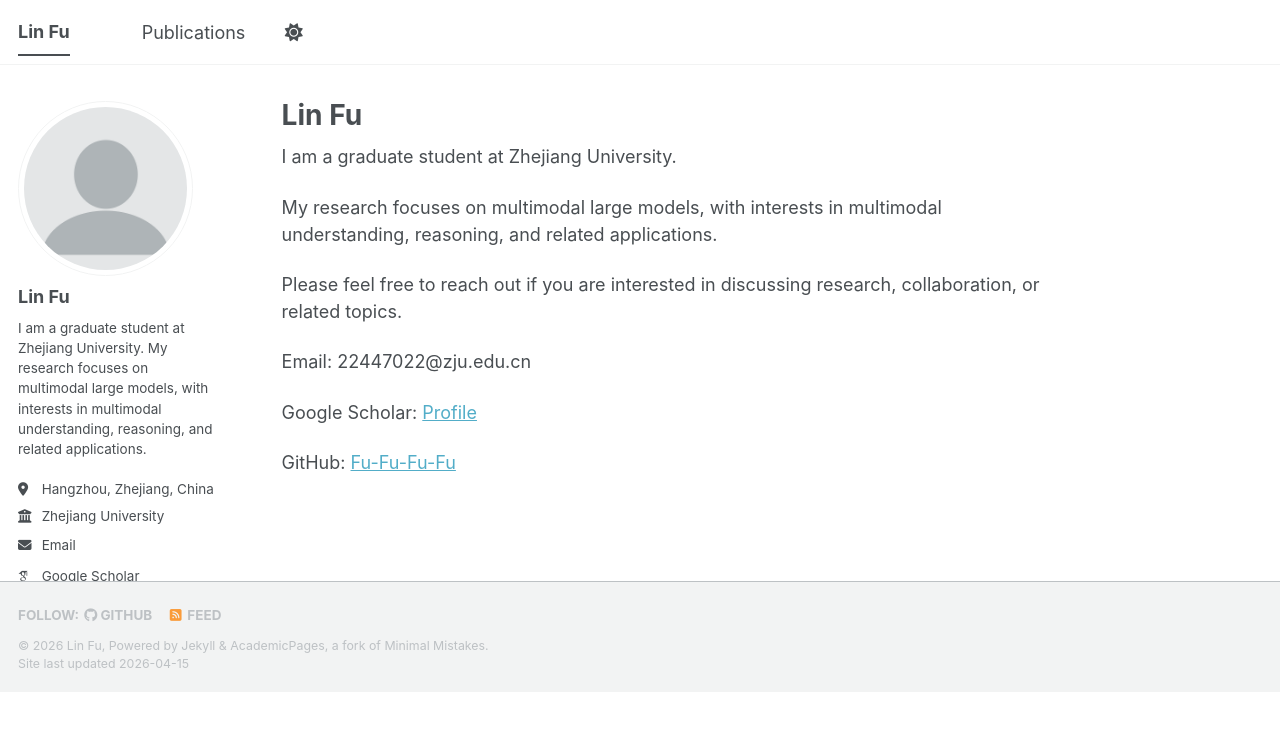
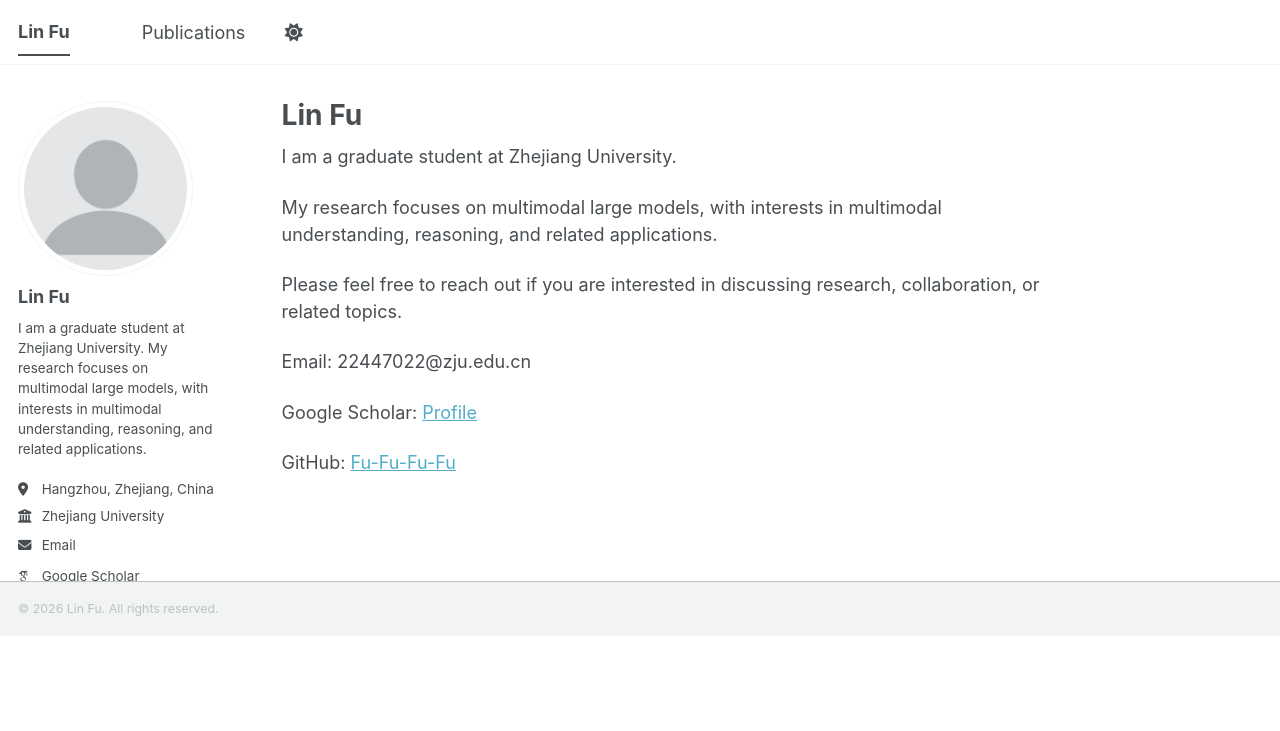
Before and after one commit to Fu-Fu-Fu-Fu/Fu-Fu-Fu-Fu.github.io, a Jekyll site: the page built from _pages/about.md, in a window 1280 px wide. Shown: the top 731 px of the page. Built offline with Jekyll 4.4.1, drawn with Linux system fonts in a browser that asks for light colours; some web fonts are replaced; a script bundle is joined from its source files by our own code; library files that are not in the unit come from our copies.

Commit message:
Update footer.html

```diff
--- a/_includes/footer.html
+++ b/_includes/footer.html
@@ -1,25 +1,3 @@
-{% include base_path %}
-
-{% if site.author.github or site.author.bitbucket or site.atom_feed.hide != true %}
-<div class="page__footer-follow">
-  <ul class="social-icons">
-    {% if site.data.ui-text[site.locale].follow_label %}
-      <li><strong>{{ site.data.ui-text[site.locale].follow_label }}</strong></li>
-    {% endif %}
-    {% if site.author.github %}
-      <li><a href="https://github.com/{{ site.author.github }}"><i class="fab fa-github" aria-hidden="true"></i> GitHub</a></li>
-    {% endif %}
-    {% if site.author.bitbucket %}
-      <li><a href="https://bitbucket.org/{{ site.author.bitbucket }}"><i class="fab fa-bitbucket" aria-hidden="true"></i> Bitbucket</a></li>
-    {% endif %}
-    {% if site.atom_feed.hide != true %}
-    <li><a href="{% if site.atom_feed.path %}{{ site.atom_feed.path }}{% else %}{{ base_path }}/feed.xml{% endif %}"><i class="fa fa-fw fa-rss-square" aria-hidden="true"></i> {{ site.data.ui-text[site.locale].feed_label | default: "Feed" }}</a></li>
-    {% endif %}
-  </ul>
+<div class="page__footer-copyright">
+  &copy; 2026 Lin Fu. All rights reserved.
 </div>
-{% endif %}
-
-<div class="page__footer-copyright">
-  &copy; {{ site.time | date: '%Y' }} {{ site.name | default: site.title }}, {{ site.data.ui-text[site.locale].powered_by | default: "Powered by" }} <a href="https://jekyllrb.com" rel="nofollow">Jekyll</a> &amp; <a href="https://github.com/academicpages/academicpages.github.io">AcademicPages</a>, a fork of <a href="https://mademistakes.com/work/minimal-mistakes-jekyll-theme/" rel="nofollow">Minimal Mistakes</a>.<br />
-  Site last updated {{ "now" | date: '%Y-%m-%d' }}
-</div>
```
